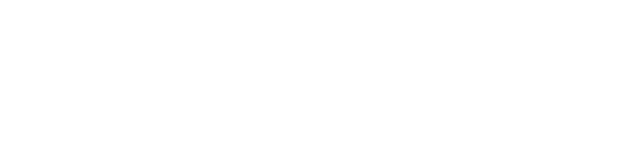
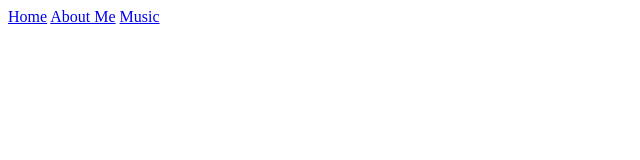
Before and after one commit to Ronaldo-Rodarte/ronaldo-smash.github.io, a plain HTML site: page index.html in a window 1280 px wide. Shown: the whole page, without its empty margins (0-640 px from the left). Drawn offline with Linux system fonts and the light colour scheme.

Commit message:
Added navigation

```diff
--- a/index.html
+++ b/index.html
@@ -7,5 +7,9 @@
     </head>
     <body>
 
+        <nav>
+         <a href="#">Home</a>
+         <a href="#">About Me</a>
+         <a href="#">Music</a></nav>
     </body>
 </html>
```
